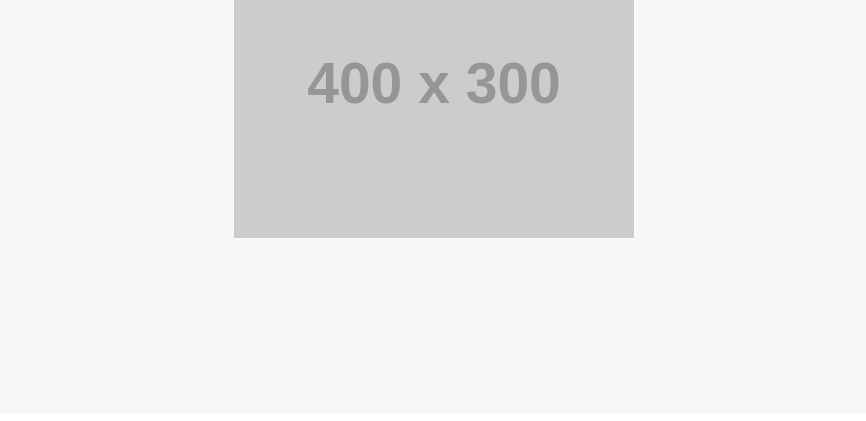
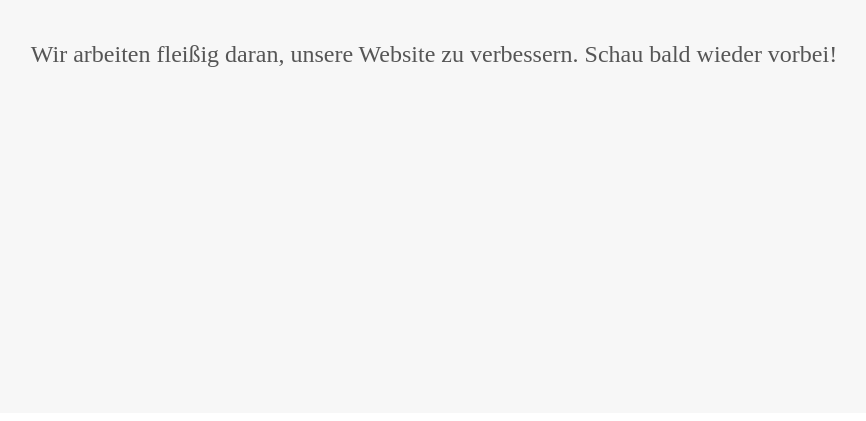
Before and after one commit to elyps/bastian-fischer.dev, a Gatsby site: page / in a window 1280 px wide. Shown: the part 435-856 px from the top of the page, without its empty margins (206-1072 px from the left). Built offline with nearby package versions, Linux system fonts and the light colour scheme; Gatsby itself is replaced by a stand-in of ours; placeholder pictures from the web are drawn by us.

Commit message:
Remove image

```diff
--- a/src/pages/index.js
+++ b/src/pages/index.js
@@ -8,11 +8,6 @@ const UnderConstruction = () => (
     <p style={styles.paragraph}>
       Wir arbeiten fleißig daran, unsere Website zu verbessern. Schau bald wieder vorbei!
     </p>
-    <img
-      src="https://via.placeholder.com/400x300?text=Under+Construction"
-      alt="Seite im Umbau"
-      style={styles.image}
-    />
   </div>
 );
 
```
